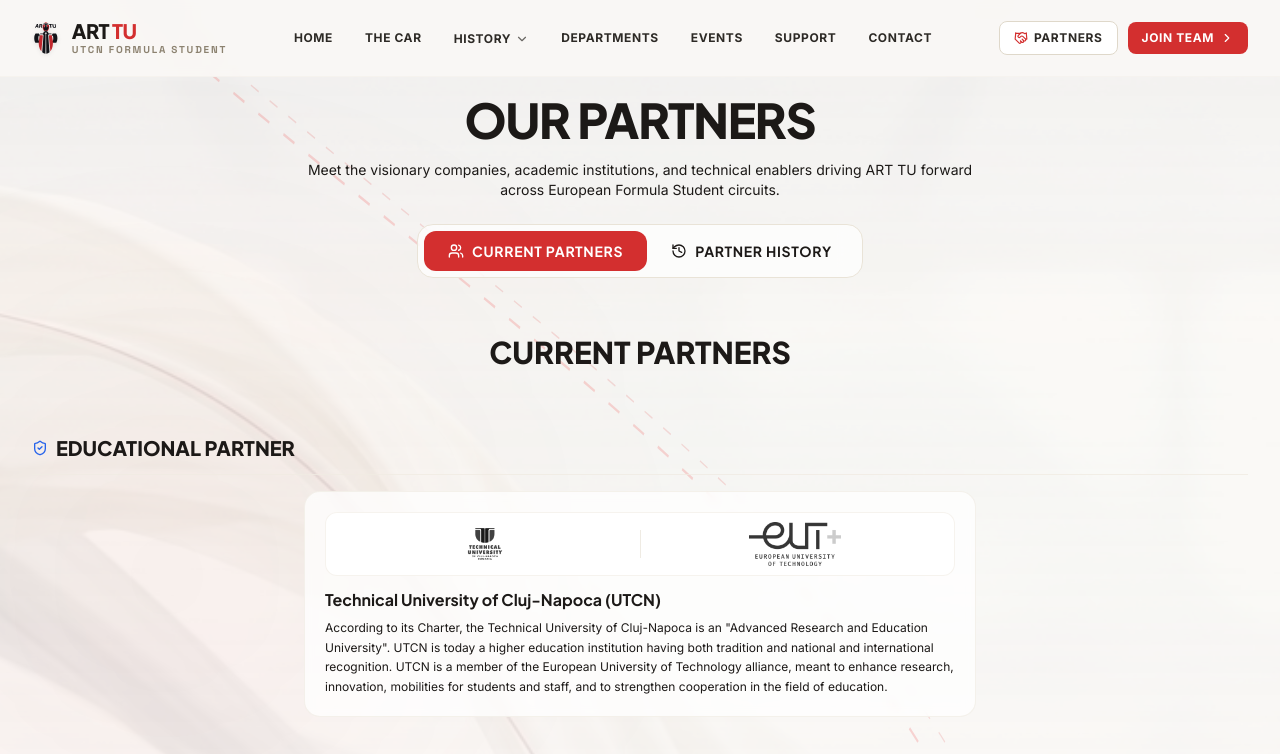
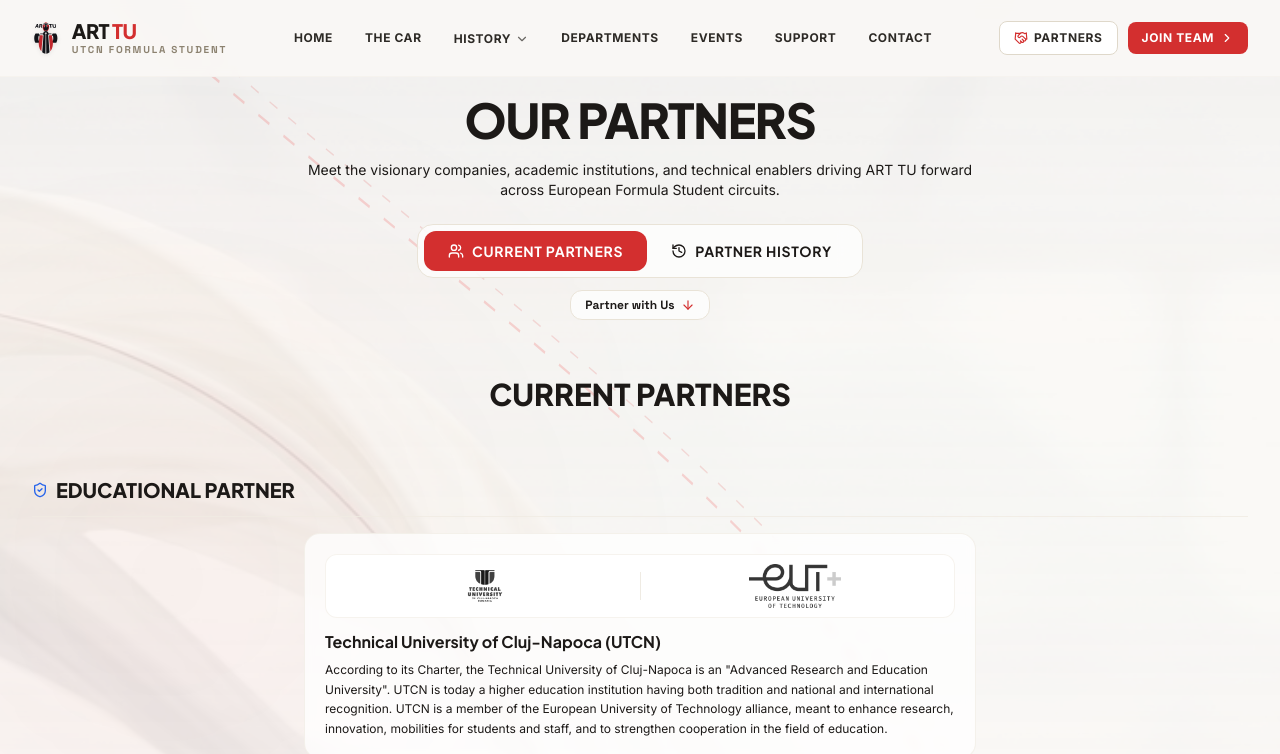
Before and after one commit to ARTTU-Software/ARTTU-Software.github.io, a React (Vite) app: page /partners in a window 1280 px wide. Shown: the top 754 px of the page. Built offline with nearby package versions, Linux system fonts and the light colour scheme.

Commit message:
add partner with us button

```diff
--- a/src/pages/PartnersPage.tsx
+++ b/src/pages/PartnersPage.tsx
@@ -12,6 +12,7 @@
   Trophy,
   Users,
   ArrowRight,
+  ArrowDown,
   Mail,
   History,
   Calendar
@@ -114,8 +115,8 @@
             Meet the visionary companies, academic institutions, and technical enablers driving ART TU forward across European Formula Student circuits.
           </p>
 
-          {/* Tab Navigation Bar */}
-          <div className="pt-2 flex justify-center">
+          {/* Tab Navigation Bar & Jump CTA */}
+          <div className="pt-2 flex flex-col items-center gap-3">
             <div
               className="inline-flex p-1.5 rounded-2xl bg-white/70 backdrop-blur-md border border-warm-250 shadow-xs"
               role="tablist"
@@ -155,6 +156,20 @@
                 <span>Partner History</span>
               </button>
             </div>
+
+            {/* Scroll Down to Partner with ART TU Button */}
+            <a
+              href="#partner-with-us"
+              onClick={(e) => {
+                e.preventDefault();
+                const el = document.getElementById('partner-with-us');
+                el?.scrollIntoView({ behavior: 'smooth' });
+              }}
+              className="inline-flex items-center gap-1.5 px-3.5 py-1.5 rounded-xl bg-white/70 backdrop-blur-sm hover:bg-brand-red hover:text-white border border-warm-250 hover:border-brand-red text-xs font-mono font-bold text-warm-700 shadow-2xs hover:shadow-xs transition-all duration-200 group cursor-pointer"
+            >
+              <span>Partner with Us</span>
+              <ArrowDown className="w-3.5 h-3.5 text-brand-red group-hover:text-white group-hover:translate-y-0.5 transition-all" />
+            </a>
           </div>
         </ScrollReveal>
 
@@ -379,7 +394,7 @@
         {/* ========================================================================= */}
         {/* BOTTOM SECTION: PARTNER WITH ART TU & ONE-PAGER                           */}
         {/* ========================================================================= */}
-        <div id="partner-with-us" className="pt-12 sm:pt-16 border-t border-warm-250/80 space-y-10 sm:space-y-12">
+        <div id="partner-with-us" className="pt-12 sm:pt-16 border-t border-warm-250/80 space-y-10 sm:space-y-12 scroll-mt-24">
 {/* Section Header & Metrics */}
         <ScrollReveal direction="up" duration={500} className="text-center max-w-3xl mx-auto space-y-3">
           <h2 className="font-display font-black text-2xl sm:text-3xl lg:text-4xl text-warm-900 uppercase tracking-tight">
```
